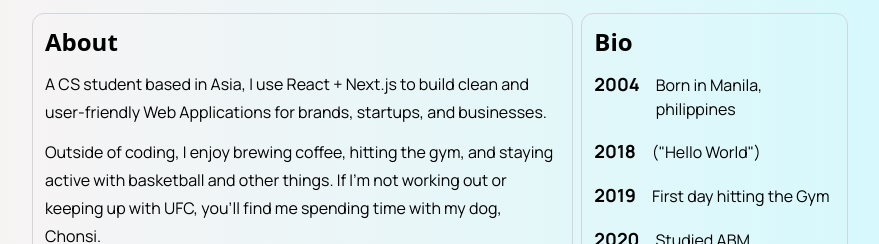
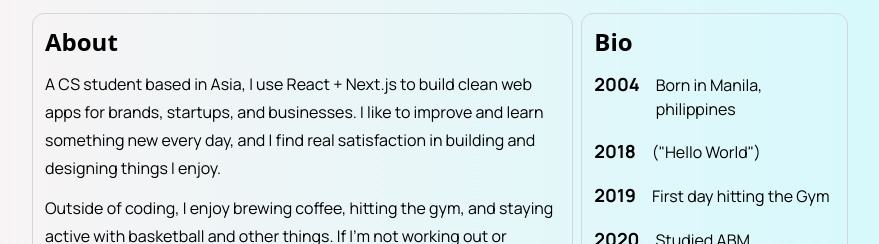
Before and after one commit to GabrielEduria/portfolio, a React (Vite) app: page / in a window 1280 px wide. Shown: the part 167-411 px from the top of the page, without its empty margins (200-1079 px from the left). Built offline with nearby package versions, Linux system fonts and the light colour scheme.

Commit message:
changed bio again

```diff
--- a/src/sections/Bento/About.jsx
+++ b/src/sections/Bento/About.jsx
@@ -5,8 +5,9 @@ const About = () => {
           About
         </h2>
     <p className="pb-3 leading-relaxed sm:leading-7 overflow-hidden text-base">
-     A CS student based in Asia, I use React + Next.js to build clean and user-friendly Web Applications
-     for brands, startups, and businesses.
+     A CS student based in Asia, I use React + Next.js to build clean web apps
+     for brands, startups, and businesses. I like to improve and learn something new
+     every day, and I find real satisfaction in building and designing things I enjoy.
     </p>
 
     <p className="b-3 leading-relaxed sm:leading-7 overflow-hidden text-base">
```
